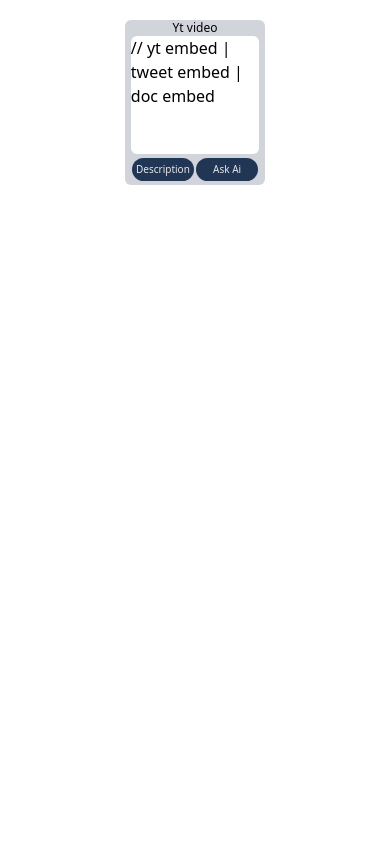
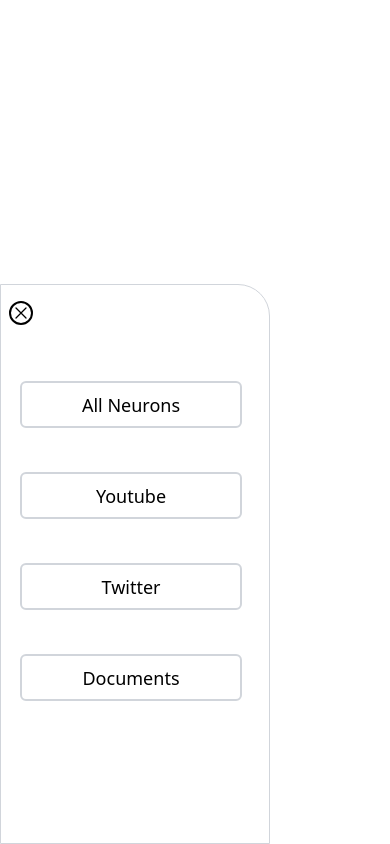
Before and after one commit to Aditya-Rawat01/Second-Brain, a React (Vite) app in the folder frontend/: page / in a window 390 px wide. Built offline with nearby package versions, Linux system fonts and the light colour scheme.

Commit message:
Made sidebar responsive

```diff
--- a/frontend/src/App.tsx
+++ b/frontend/src/App.tsx
@@ -3,13 +3,17 @@ import './index.css'
 
 import { ContentModal } from './Components/ContentModalComponent/ContentModal'
 import { Button } from './Components/ButtonComponent/Button'
+import { Sidebar } from './Components/SidebarComponent/Sidebar'
+
 
 
 function App() {
 
   return (
     <div className='p-5 flex w-screen items-center justify-around'>
-      <ContentModal title='Yt video' url="val" description='Checking'/>
+
+      <Sidebar/>
+
 
     </div>
   )
--- a/frontend/src/Components/ButtonComponent/ButtonUtils.tsx
+++ b/frontend/src/Components/ButtonComponent/ButtonUtils.tsx
@@ -2,9 +2,9 @@ import { ReactElement } from "react"
 
 
 export interface ButtonProps {
-    size:"sm"|"md"|"lg"|"ai-sm"|"ai-responsive",
+    size:"sm"|"md"|"lg"|"ai-sm"|"ai-responsive"|"side-res",
     text:string,
-    variant:'primary'|'secondary',
+    variant:'primary'|'secondary'|'sidebarButton',
     startingIcon?:ReactElement,
     endingIcon?:ReactElement,
     shadow:'shadow'|'noShadow'
@@ -14,10 +14,12 @@ export const ButtonStyles = {
     "sm":"w-[96px] h-[48px] rounded-md",
     "md":"w-[185px] h-[63px] text-lg p-1 rounded-md",
     "lg":"w-36 h-12 p-2 rounded-md",
+    "side-res":"w-[222px] h-[47px] text-lg sm:w-[350px] sm:h-[60px] lg:[w-222px]",
     "ai-sm":"w-[62px] text-[10px] h-[23px] rounded-full",
     "ai-responsive":"w-[62px] h-[23px] rounded-full text-[10px] sm:text-[13px] md:text-[14px] sm:w-[110px] sm:h-[30px] md:h-[36px] md:rounded-md",
     "primary":"bg-primary text-black",
     "secondary":"bg-secondary text-gray-200",
-    "shadow":" shadow-customShadow  active:opacity-80 active:translate-x-[-3px] active:translate-y-[5px] active:shadow-none",
+    "sidebarButton":"rounded-md border-2 border-primary",
+    "shadow":" shadow-customShadow active:opacity-80 active:translate-x-[-3px] active:translate-y-[5px] active:shadow-none",
     "noShadow":"active:opacity-80"
 }
--- /dev/null
+++ b/frontend/src/Components/Icons/CancelIcon.tsx
@@ -0,0 +1,10 @@
+export const CancelIcon=()=>{
+    return (
+        <>
+        <svg xmlns="http://www.w3.org/2000/svg" fill="none" viewBox="0 0 24 24" strokeWidth={1.5} stroke="currentColor" className="size-6 sm:size-[30px] lg:invisible border-2 border-black rounded-full">
+        <path strokeLinecap="round" strokeLinejoin="round" d="M6 18 18 6M6 6l12 12" />
+        </svg>
+
+        </>
+    )
+}
--- /dev/null
+++ b/frontend/src/Components/SidebarComponent/Sidebar.tsx
@@ -0,0 +1,23 @@
+import { Button } from "../ButtonComponent/Button"
+import { CancelIcon } from "../Icons/CancelIcon"
+ /*size:"sm"|"md"|"lg"|"ai-sm"|"ai-responsive",
+    text:string,
+    variant:'primary'|'secondary',
+    startingIcon?:ReactElement,
+    endingIcon?:ReactElement,
+    shadow:'shadow'|'noShadow'*/
+export const Sidebar=()=>{
+    return (
+        <div className="absolute w-[270px] h-[560px] sm:w-[500px] lg:h-full lg:w-[450px] border border-primary bottom-0 left-0 rounded-tr-[32px]">
+            <div className="pt-4  pl-2 h-24"><CancelIcon/></div>
+            <div className="w-full lg:mt-12 h-[320px] flex flex-col items-center pr-2 justify-between">
+                <Button size="side-res" text="All Neurons" variant="sidebarButton" shadow="noShadow"/>
+                <Button size="side-res" text="Youtube" variant="sidebarButton" shadow="noShadow"/>
+                <Button size="side-res" text="Twitter" variant="sidebarButton" shadow="noShadow"/>
+                <Button size="side-res" text="Documents" variant="sidebarButton" shadow="noShadow"/>
+
+            </div>
+
+        </div>
+    )
+}
```
